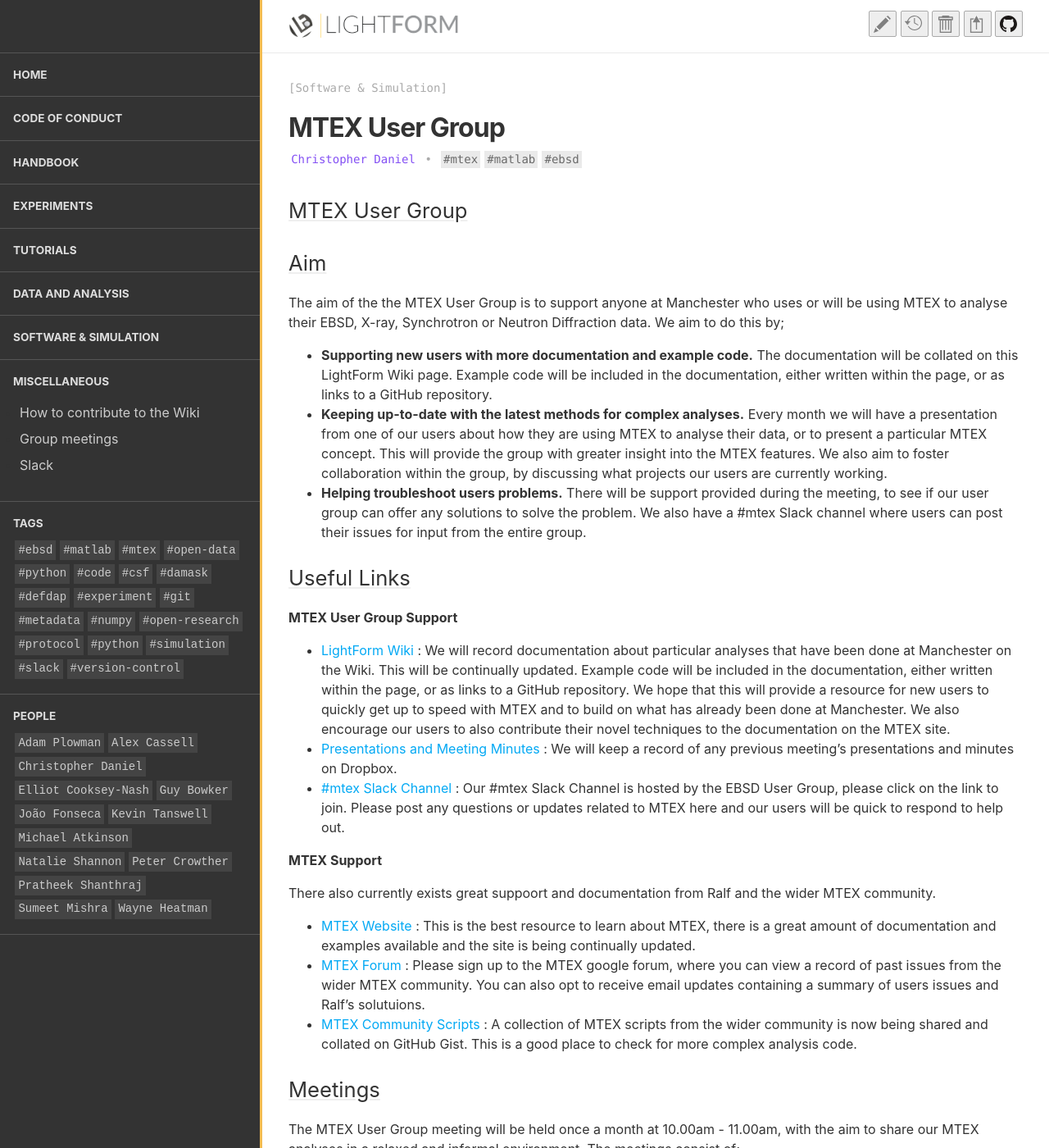
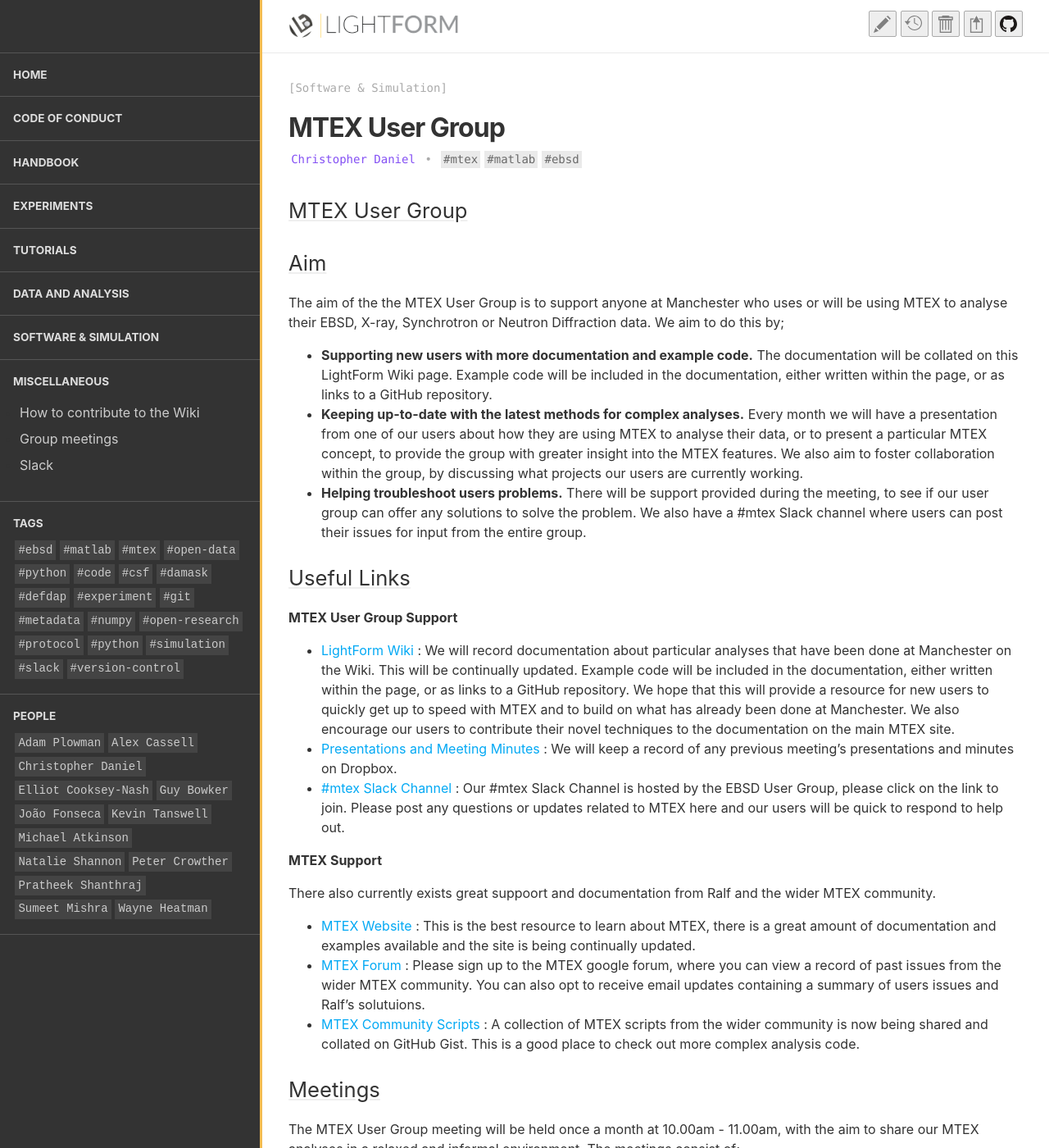
Before and after one commit to LightForm-group/wiki, a Jekyll site: the page built from collections/_software_and_simulation/mtex_user_group.md, in a window 1280 px wide and 1400 px high. Shown: the whole window at 82% size. Built offline with Jekyll 4.4.1, drawn with Linux system fonts in a browser that asks for light colours; nearby versions of some CDN libraries.

Commit message:
Update mtex_user_group.md

```diff
--- a/collections/_software_and_simulation/mtex_user_group.md
+++ b/collections/_software_and_simulation/mtex_user_group.md
@@ -16,14 +16,14 @@
 The aim of the the MTEX User Group is to support anyone at Manchester who uses or will be using MTEX to analyse their EBSD, X-ray, Synchrotron or Neutron Diffraction data. We aim to do this by;
 
 - **Supporting new users with more documentation and example code.** The documentation will be collated on this LightForm Wiki page. Example code will be included in the documentation, either written within the page, or as links to a GitHub repository.
-- **Keeping up-to-date with the latest methods for complex analyses.** Every month we will have a presentation from one of our users about how they are using MTEX to analyse their data, or to present a particular MTEX concept. This will provide the group with greater insight into the MTEX features. We also aim to foster collaboration within the group, by discussing what projects our users are currently working.
+- **Keeping up-to-date with the latest methods for complex analyses.** Every month we will have a presentation from one of our users about how they are using MTEX to analyse their data, or to present a particular MTEX concept, to provide the group with greater insight into the MTEX features. We also aim to foster collaboration within the group, by discussing what projects our users are currently working.
 - **Helping troubleshoot users problems.** There will be support provided during the meeting, to see if our user group can offer any solutions to solve the problem. We also have a #mtex Slack channel where users can post their issues for input from the entire group.
 
 ## Useful Links
 
 **MTEX User Group Support**
 
-- [LightForm Wiki](https://lightform-group.github.io/wiki/software_and_simulation/) : We will record documentation about particular analyses that have been done at Manchester on the Wiki. This will be continually updated. Example code will be included in the documentation, either written within the page, or as links to a GitHub repository. We hope that this will provide a resource for new users to quickly get up to speed with MTEX and to build on what has already been done at Manchester. We also encourage our users to also contribute their novel techniques to the documentation on the MTEX site.
+- [LightForm Wiki](https://lightform-group.github.io/wiki/software_and_simulation/) : We will record documentation about particular analyses that have been done at Manchester on the Wiki. This will be continually updated. Example code will be included in the documentation, either written within the page, or as links to a GitHub repository. We hope that this will provide a resource for new users to quickly get up to speed with MTEX and to build on what has already been done at Manchester. We also encourage our users to contribute their novel techniques to the documentation on the main MTEX site.
 - [Presentations and Meeting Minutes](https://www.dropbox.com/sh/rslr5wpnjo8roqc/AADr1_nmn2UcN_7diF8Ss38Ga?dl=0) : We will keep a record of any previous meeting's presentations and minutes on Dropbox.
 - [#mtex Slack Channel](https://join.slack.com/t/ebsdmanchester/shared_invite/zt-dlb2m3b9-QkfqAYpERzV15hRoIFUjSA) : Our #mtex Slack Channel is hosted by the EBSD User Group, please click on the link to join. Please post any questions or updates related to MTEX here and our users will be quick to respond to help out.
 
@@ -33,7 +33,7 @@
 
 - [MTEX Website](https://mtex-toolbox.github.io) : This is the best resource to learn about MTEX, there is a great amount of documentation and examples available and the site is being continually updated.
 - [MTEX Forum](https://groups.google.com/forum/?fromgroups=#!forum/mtexmail) : Please sign up to the MTEX google forum, where you can view a record of past issues from the wider MTEX community. You can also opt to receive email updates containing a summary of users issues and Ralf's solutuions.
-- [MTEX Community Scripts](https://gist.github.com/search?utf8=✓&q=%23mtexScript) : A collection of MTEX scripts from the wider community is now being shared and collated on GitHub Gist. This is a good place to check for more complex analysis code.
+- [MTEX Community Scripts](https://gist.github.com/search?utf8=✓&q=%23mtexScript) : A collection of MTEX scripts from the wider community is now being shared and collated on GitHub Gist. This is a good place to check out more complex analysis code.
 
 ## Meetings
 
```
